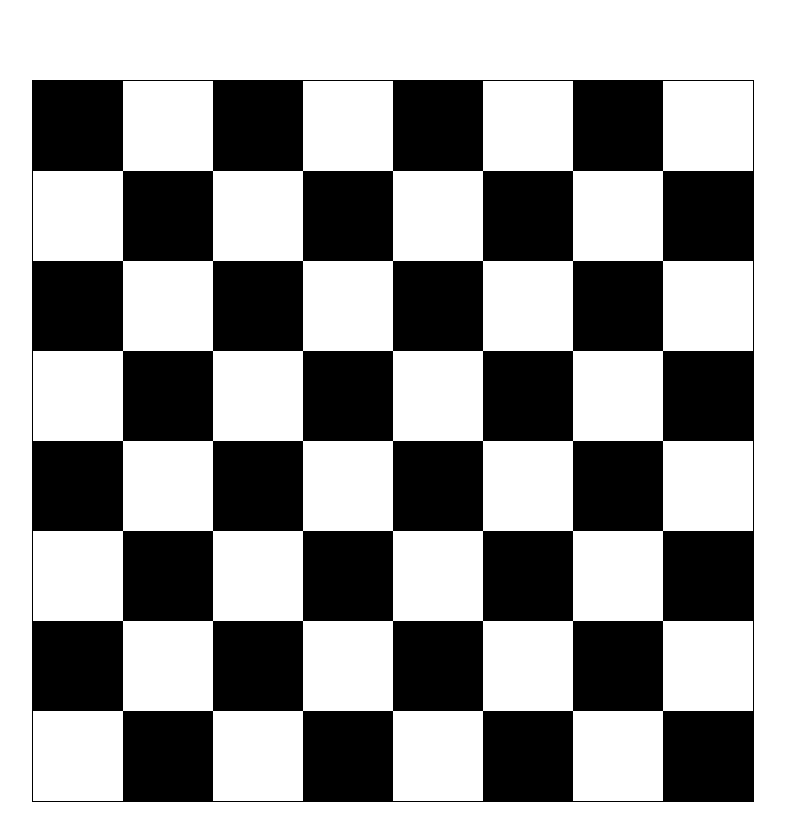
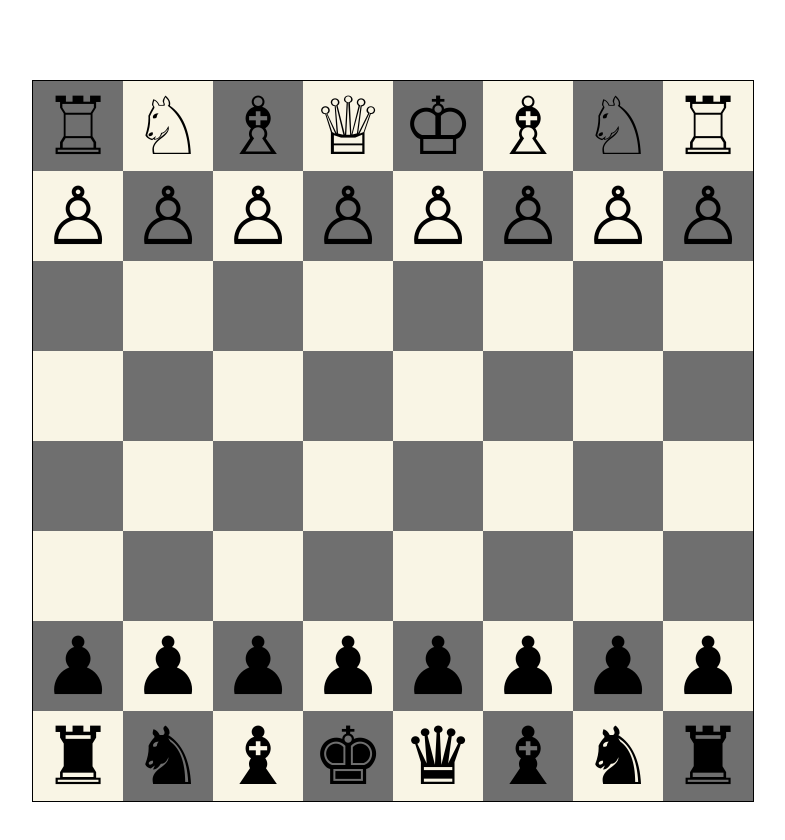
Before and after one commit to SandhyaR1007/react-interview-questions, a React (Vite) app: page /chess in a window 1280 px wide. Shown: the top 840 px of the page, without its empty margins (247-1032 px from the left). Built offline with nearby package versions, Linux system fonts and the light colour scheme.

Commit message:
update: add pieces and bg color for squares

```diff
--- a/src/components/chessboard/ChessBoard.jsx
+++ b/src/components/chessboard/ChessBoard.jsx
@@ -4,13 +4,14 @@ import Square from "./Square";
 
 const ChessBoard = () => {
   let chessArr = new Array(8).fill(null);
-  console.log(chessArr);
   return (
     <div className="board">
       {chessArr.map((arr, idx) => (
         <div style={{ display: "flex" }} key={`${idx}_outer`}>
           {chessArr.map((ele, index) => (
             <Square
+              outerPos={idx}
+              innerPos={index}
               key={`${idx + index}_inner`}
               color={(idx + index) % 2 === 0 ? 0 : 1}
             />
--- a/src/components/chessboard/Square.jsx
+++ b/src/components/chessboard/Square.jsx
@@ -1,8 +1,40 @@
 import React from "react";
 
-const Square = ({ color }) => {
-  console.log(color);
-  return <div className={`square ${color === 0 ? "black" : "white"}`}></div>;
+const Square = ({ color, outerPos, innerPos }) => {
+  return (
+    <div className={`square ${color === 0 ? "darkBg" : "lightBg"}`}>
+      {getElement(outerPos, innerPos)}
+    </div>
+  );
 };
 
 export default Square;
+const getElement = (outerPos, innerPos) => {
+  if (outerPos === 0) return whites[innerPos];
+  if (outerPos === 7) return blacks[innerPos];
+  if (outerPos === 1) return whitePawn;
+  if (outerPos === 6) return blackPawn;
+};
+
+const whites = {
+  0: "♖",
+  7: "♖",
+  1: "♘",
+  6: "♘",
+  2: "♗",
+  5: "♗",
+  4: "♔",
+  3: "♕",
+};
+const blackPawn = "♟";
+const whitePawn = "♙";
+const blacks = {
+  0: "♜",
+  7: "♜",
+  1: "♞",
+  6: "♞",
+  2: "♝",
+  5: "♝",
+  4: "♛",
+  3: "♚",
+};
--- a/src/styles/chess.css
+++ b/src/styles/chess.css
@@ -7,10 +7,16 @@
 .square {
   width: 90px;
   height: 90px;
+  /* color: red; */
+  font-size: 5rem;
+  display: flex;
+  align-items: center;
+  justify-content: center;
 }
-.black {
-  background-color: black;
+
+.darkBg {
+  background-color: rgb(111, 111, 111);
 }
-.white {
-  background-color: white;
+.lightBg {
+  background-color: rgb(249, 245, 229);
 }
```
